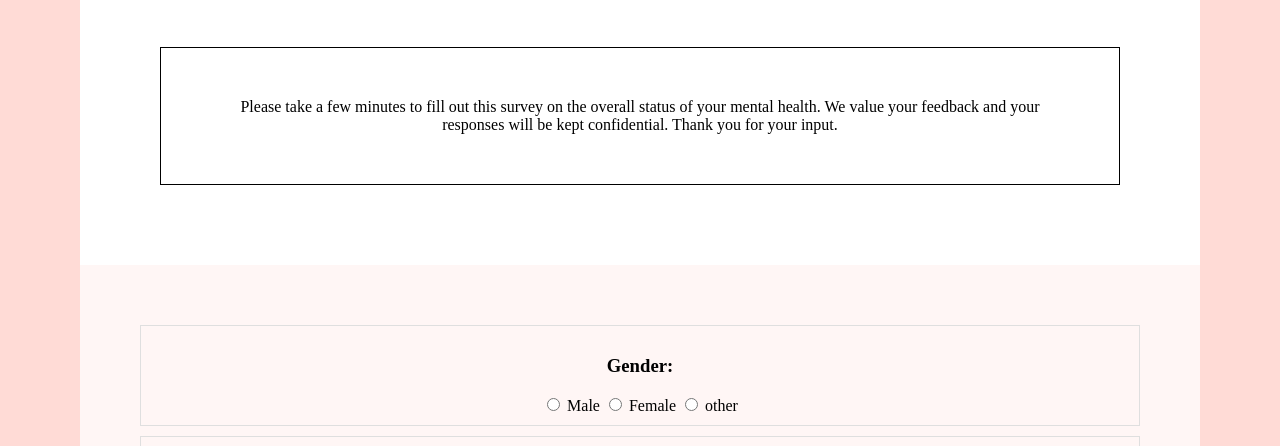
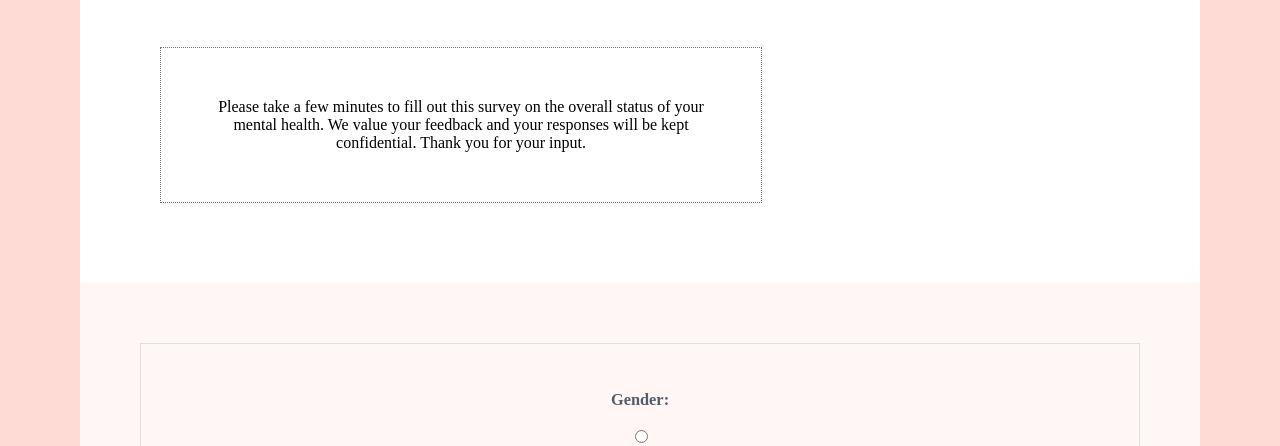
Before and after one commit to hawra-alramadan/Mental-Health-Su, a plain HTML site: page survey.html in a window 1280 px wide. Shown: the part 434-880 px from the top of the page. Drawn offline with Linux system fonts and the light colour scheme.

Commit message:
styling+

```diff
--- a/style-s.css
+++ b/style-s.css
@@ -14,9 +14,10 @@ body{
 }
 
 .logo p{
-    border: rgb(0, 0, 0) solid 1px;
-margin: 50px;
-padding: 50px;
+    border: rgba(0, 0, 0, 0.548) dotted 1px;
+    margin: 50px;
+    padding: 50px;
+    width: 500px ;
     display: block;
 }
 
@@ -28,8 +29,22 @@ form section{
     display: block;
     border: rgb(223, 223, 223) solid 1px;
     margin: 10px;
-    padding: 10px;
+    padding: 30px;
+
+    color: #545E6B;
+    font-size: 14px;
+    font-weight: 300;
+    line-height: 20px;
+
 }
+
+input{
+   display:;
+}
+label{
+ display: block;
+}
+
 footer{
     color: rgb(82, 82, 82);
     text-align: center;
```
